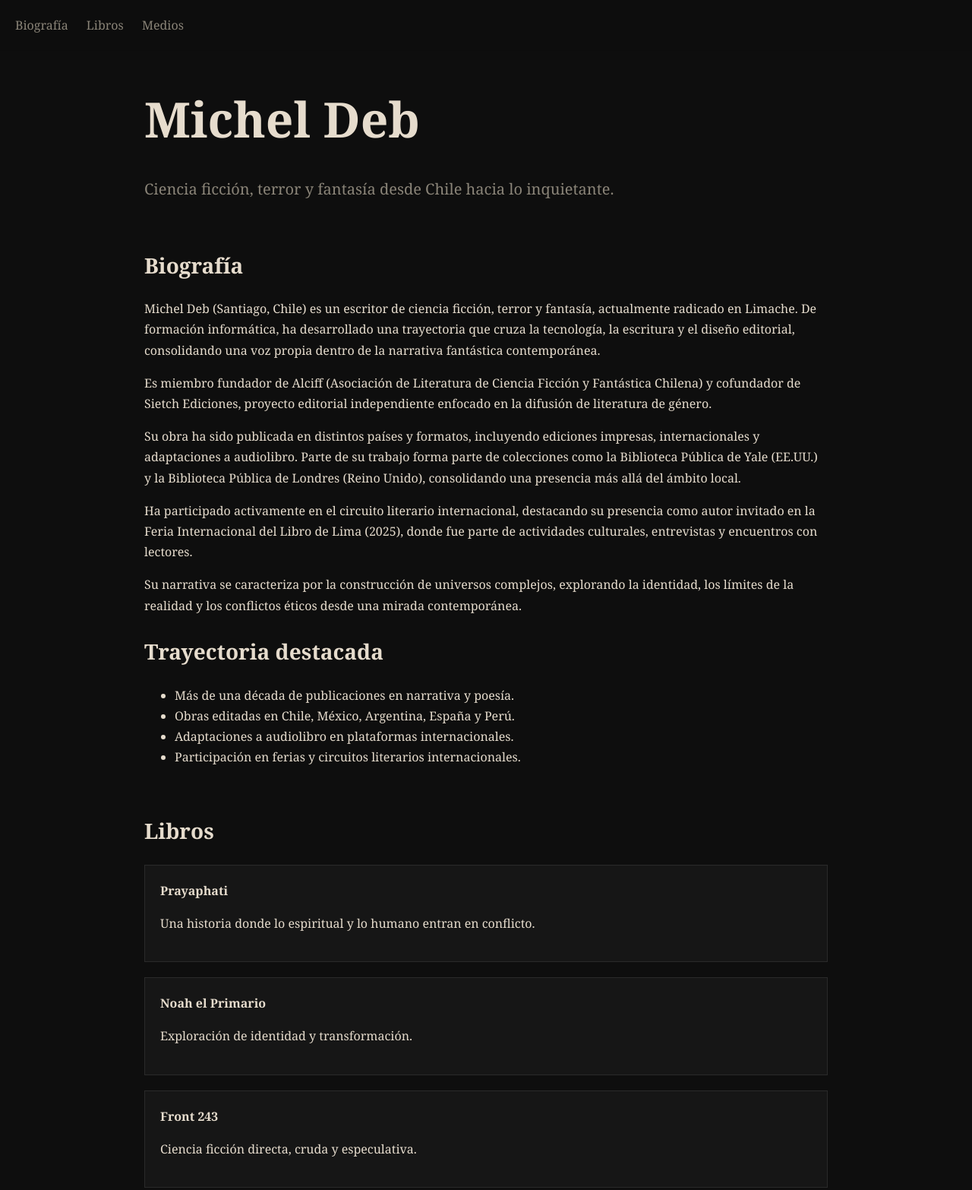
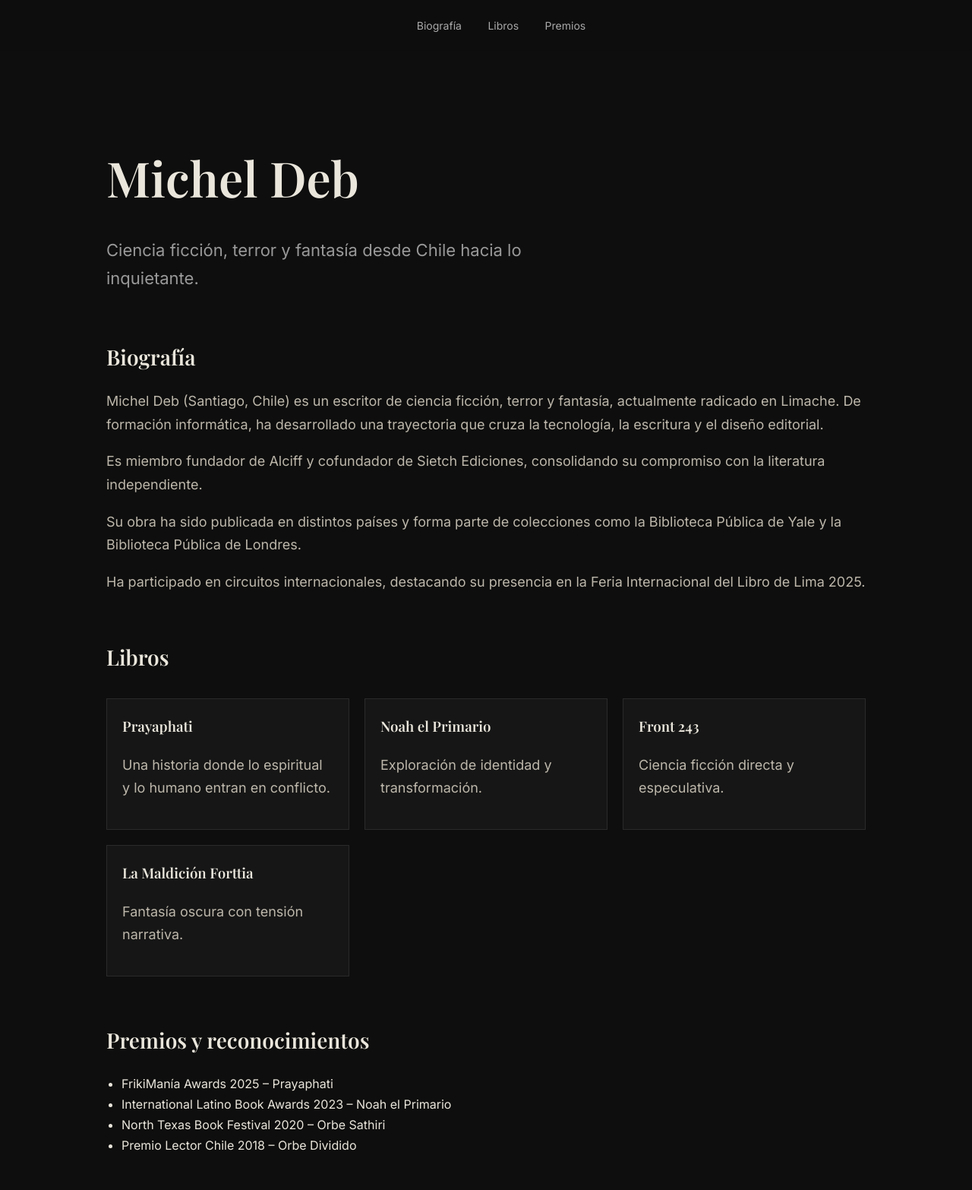
Before and after one commit to Saitodeb/micheldeb.cl, a plain HTML site: page index.html in a window 1280 px wide. Shown: the top 1566 px of the page at 76% size. Drawn offline with nearby package versions, Linux system fonts and the light colour scheme.

Commit message:
Update index.html

```diff
--- a/index.html
+++ b/index.html
@@ -4,79 +4,187 @@
   <meta charset="UTF-8">
   <meta name="viewport" content="width=device-width, initial-scale=1.0">
   <title>Michel Deb</title>
-  <link rel="stylesheet" href="assets/css/styles.css">
+
+  <link href="https://fonts.googleapis.com/css2?family=Playfair+Display:wght@400;600&family=Inter:wght@300;400;500&display=swap" rel="stylesheet">
+
+  <style>
+    body {
+      margin: 0;
+      background: #0e0e0e;
+      color: #eae6dc;
+      font-family: 'Inter', sans-serif;
+      line-height: 1.7;
+    }
+
+    .container {
+      max-width: 1000px;
+      margin: auto;
+      padding: 60px 20px;
+    }
+
+    h1, h2, h3 {
+      font-family: 'Playfair Display', serif;
+      margin: 0 0 20px;
+    }
+
+    h1 {
+      font-size: 64px;
+    }
+
+    h2 {
+      margin-top: 60px;
+      font-size: 28px;
+    }
+
+    p {
+      color: #bdb7ab;
+      font-size: 18px;
+    }
+
+    /* NAV */
+    .nav {
+      position: fixed;
+      top: 0;
+      width: 100%;
+      padding: 20px;
+      background: rgba(14,14,14,0.8);
+      backdrop-filter: blur(10px);
+      text-align: center;
+      z-index: 10;
+    }
+
+    .nav a {
+      margin: 0 15px;
+      color: #aaa;
+      text-decoration: none;
+      font-size: 14px;
+    }
+
+    .nav a:hover {
+      color: #fff;
+    }
+
+    /* HERO */
+    .hero {
+      margin-top: 120px;
+    }
+
+    .tagline {
+      font-size: 22px;
+      max-width: 600px;
+      color: #999;
+    }
+
+    /* GRID LIBROS */
+    .grid {
+      display: grid;
+      grid-template-columns: repeat(auto-fit, minmax(240px, 1fr));
+      gap: 20px;
+      margin-top: 30px;
+    }
+
+    .card {
+      background: #161616;
+      border: 1px solid #2a2a2a;
+      padding: 20px;
+      transition: 0.3s;
+    }
+
+    .card:hover {
+      border-color: #c8a96e;
+    }
+
+    .card h3 {
+      margin-top: 0;
+    }
+
+    ul {
+      padding-left: 20px;
+    }
+
+  </style>
 </head>
-<body>
 <body>
 
 <div class="nav">
   <a href="#bio">Biografía</a>
   <a href="#libros">Libros</a>
-  <a href="#medios">Medios</a>
+  <a href="#premios">Premios</a>
 </div>
 
 <div class="container">
 
+  <!-- HERO -->
+  <section class="hero">
     <h1>Michel Deb</h1>
     <p class="tagline">
       Ciencia ficción, terror y fantasía desde Chile hacia lo inquietante.
     </p>
+  </section>
 
+  <!-- BIO -->
   <section id="bio">
     <h2>Biografía</h2>
 
     <p>
-    Michel Deb (Santiago, Chile) es un escritor de ciencia ficción, terror y fantasía, actualmente radicado en Limache. De formación informática, ha desarrollado una trayectoria que cruza la tecnología, la escritura y el diseño editorial, consolidando una voz propia dentro de la narrativa fantástica contemporánea.
+      Michel Deb (Santiago, Chile) es un escritor de ciencia ficción, terror y fantasía, actualmente radicado en Limache. De formación informática, ha desarrollado una trayectoria que cruza la tecnología, la escritura y el diseño editorial.
     </p>
 
     <p>
-    Es miembro fundador de Alciff (Asociación de Literatura de Ciencia Ficción y Fantástica Chilena) y cofundador de Sietch Ediciones, proyecto editorial independiente enfocado en la difusión de literatura de género.
+      Es miembro fundador de Alciff y cofundador de Sietch Ediciones, consolidando su compromiso con la literatura independiente.
     </p>
 
     <p>
-    Su obra ha sido publicada en distintos países y formatos, incluyendo ediciones impresas, internacionales y adaptaciones a audiolibro. Parte de su trabajo forma parte de colecciones como la Biblioteca Pública de Yale (EE.UU.) y la Biblioteca Pública de Londres (Reino Unido), consolidando una presencia más allá del ámbito local.
+      Su obra ha sido publicada en distintos países y forma parte de colecciones como la Biblioteca Pública de Yale y la Biblioteca Pública de Londres.
     </p>
 
     <p>
-    Ha participado activamente en el circuito literario internacional, destacando su presencia como autor invitado en la Feria Internacional del Libro de Lima (2025), donde fue parte de actividades culturales, entrevistas y encuentros con lectores.
+      Ha participado en circuitos internacionales, destacando su presencia en la Feria Internacional del Libro de Lima 2025.
     </p>
 
-  <p>
-    Su narrativa se caracteriza por la construcción de universos complejos, explorando la identidad, los límites de la realidad y los conflictos éticos desde una mirada contemporánea.
-  </p>
   </section>
-  <h2>Trayectoria destacada</h2>
 
-  <ul>
-    <li>Más de una década de publicaciones en narrativa y poesía.</li>
-    <li>Obras editadas en Chile, México, Argentina, España y Perú.</li>
-    <li>Adaptaciones a audiolibro en plataformas internacionales.</li>
-    <li>Participación en ferias y circuitos literarios internacionales.</li>
-  </ul>
-
+  <!-- LIBROS -->
   <section id="libros">
     <h2>Libros</h2>
 
-    <div class="book">
-      <strong>Prayaphati</strong>
+    <div class="grid">
+
+      <div class="card">
+        <h3>Prayaphati</h3>
         <p>Una historia donde lo espiritual y lo humano entran en conflicto.</p>
       </div>
 
-    <div class="book">
-      <strong>Noah el Primario</strong>
+      <div class="card">
+        <h3>Noah el Primario</h3>
         <p>Exploración de identidad y transformación.</p>
       </div>
 
-    <div class="book">
-      <strong>Front 243</strong>
-      <p>Ciencia ficción directa, cruda y especulativa.</p>
+      <div class="card">
+        <h3>Front 243</h3>
+        <p>Ciencia ficción directa y especulativa.</p>
+      </div>
+
+      <div class="card">
+        <h3>La Maldición Forttia</h3>
+        <p>Fantasía oscura con tensión narrativa.</p>
+      </div>
+
     </div>
 
   </section>
 
-  <section id="medios">
-    <h2>Medios</h2>
-    <p>Entrevistas en televisión, radio y medios digitales.</p>
+  <!-- PREMIOS -->
+  <section id="premios">
+    <h2>Premios y reconocimientos</h2>
+
+    <ul>
+      <li>FrikiManía Awards 2025 – Prayaphati</li>
+      <li>International Latino Book Awards 2023 – Noah el Primario</li>
+      <li>North Texas Book Festival 2020 – Orbe Sathiri</li>
+      <li>Premio Lector Chile 2018 – Orbe Dividido</li>
+    </ul>
+
   </section>
 
 </div>
```
Lines whose indentation alone changed are shown as unchanged.
